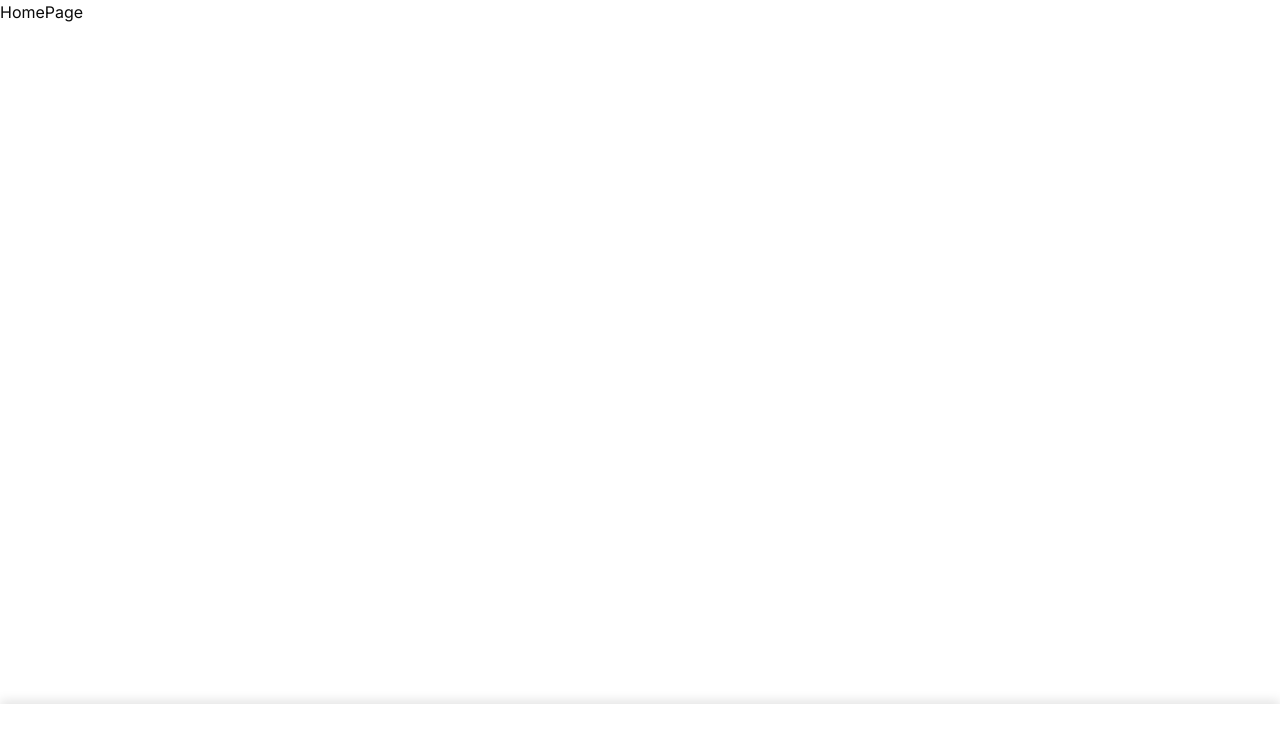
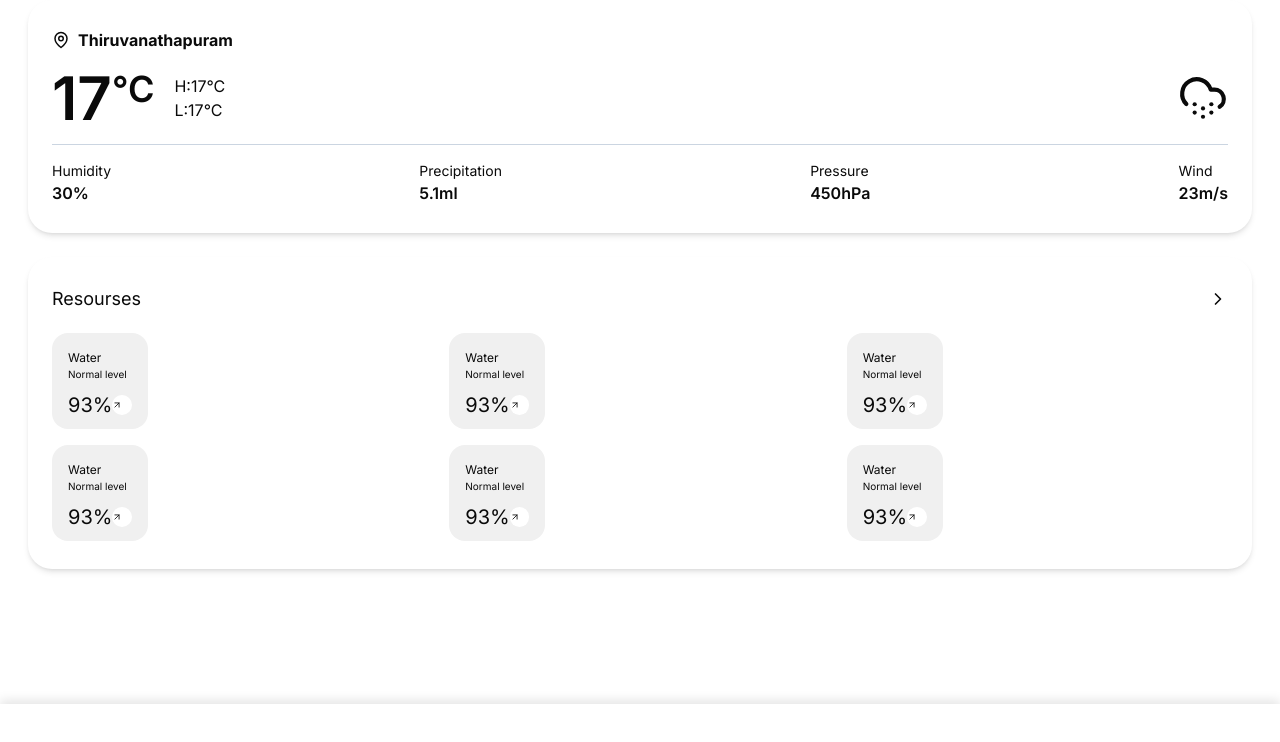
Before and after one commit to antonyjaison/root, a Next.js app: page /home in a window 1280 px wide. Shown: the top 742 px of the page. Built offline with nearby package versions, Linux system fonts and the light colour scheme.

Commit message:
added weather info and resources

```diff
--- a/src/app/(tabs)/home/page.tsx
+++ b/src/app/(tabs)/home/page.tsx
@@ -1,8 +1,13 @@
+import Resources from '@/components/Resources'
+import Weather from '@/components/Weather'
 import React from 'react'
 
 const HomePage = () => {
   return (
-    <div>HomePage</div>
+    <div className='px-7 flex flex-col gap-6'>
+      <Weather/>
+      <Resources/>
+    </div>
   )
 }
 
--- /dev/null
+++ b/src/components/ResourceCard.tsx
@@ -0,0 +1,22 @@
+import React from 'react'
+import { ArrowUpRight } from 'lucide-react'
+
+const ResourceCard = () => {
+    return (
+        <div className=' w-24 h-24 rounded-2xl bg-[#f0f0f0] p-4 flex flex-col gap-2'>
+            <div>
+                <h5 className=' text-[12px]'>Water</h5>
+                <p className=' text-[10px]'>Normal level</p>
+            </div>
+            <div className=' flex flex-row justify-between'>
+                <h3 className=' text-[20px]'>93%</h3>
+                <button className=' bg-white rounded-full w-5 h-5 justify-center items-center self-center'>
+                    <ArrowUpRight size={10} />
+                </button>
+            </div>
+
+        </div>
+    )
+}
+
+export default ResourceCard
--- /dev/null
+++ b/src/components/Resources.tsx
@@ -0,0 +1,24 @@
+import React from 'react'
+import { ChevronRight } from 'lucide-react'
+import ResourceCard from './ResourceCard'
+
+const Resources = () => {
+    return (
+        <div className=' w-full rounded-3xl px-6 py-7 bg-white shadow-md'>
+            <div className=' h-fit flex justify-between items-center w-full'>
+                <h4 className=' text-lg'>Resourses</h4>
+                <ChevronRight size={20} />
+            </div>
+            <div className=' grid grid-cols-3 gap-4 mt-5'>
+                <ResourceCard />
+                <ResourceCard />
+                <ResourceCard />
+                <ResourceCard />
+                <ResourceCard />
+                <ResourceCard />
+            </div>
+        </div>
+    )
+}
+
+export default Resources
--- a/src/components/Weather.tsx
+++ b/src/components/Weather.tsx
@@ -1,9 +1,52 @@
 import React from 'react'
+import { MapPin, CloudSnow } from 'lucide-react'
 
 const Weather = () => {
-  return (
-    <div>Weather</div>
-  )
+    return (
+        <div className=' w-full rounded-3xl px-6 py-7 bg-white shadow-md flex flex-col gap-4'>
+            <div className=' h-fit flex items-center gap-2'>
+                <MapPin size={18} />
+                <p className=' text-base font-bold'>Thiruvanathapuram</p>
+            </div>
+
+            <div className=' flex h-fit items-center justify-between'>
+                <div className=' flex h-fit items-center gap-5'>
+                    <h3 className=' font-semibold text-6xl'>
+                        <span>17<sup className=' text-4xl'>°C</sup></span>
+                    </h3>
+                    <div>
+                        <p>H:<span>17°C</span></p>
+                        <p>L:<span>17°C</span></p>
+                    </div>
+                </div>
+                <div>
+                    <CloudSnow size={50} />
+                </div>
+            </div>
+
+            <div className=' w-full h-[0.5px] bg-slate-300' />
+
+            <div className=' flex  w-full justify-between'>
+                <div>
+                    <h5 className=' text-sm'>Humidity</h5>
+                    <p className=' text-base font-semibold'>30%</p>
+                </div>
+                <div>
+                    <h5 className=' text-sm'>Precipitation</h5>
+                    <p className=' text-base font-semibold'>5.1ml</p>
+                </div>
+                <div>
+                    <h5 className=' text-sm'>Pressure</h5>
+                    <p className=' text-base font-semibold'>450hPa</p>
+                </div>
+                <div>
+                    <h5 className=' text-sm'>Wind</h5>
+                    <p className=' text-base font-semibold'>23m/s</p>
+                </div>
+            </div>
+
+        </div>
+    )
 }
 
 export default Weather
```
Also changed, not shown: src/components/BottomTabs.tsx (line endings or trailing spaces).
